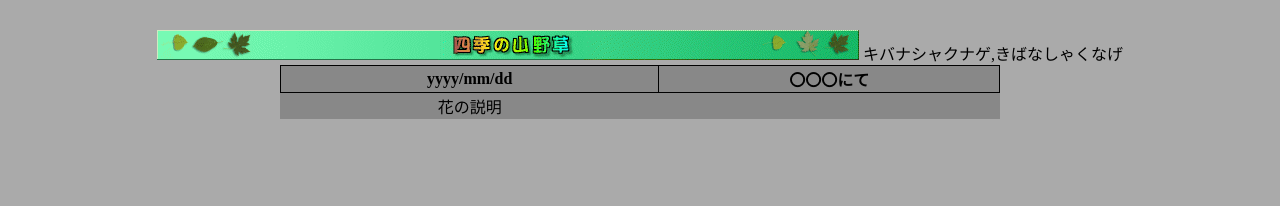
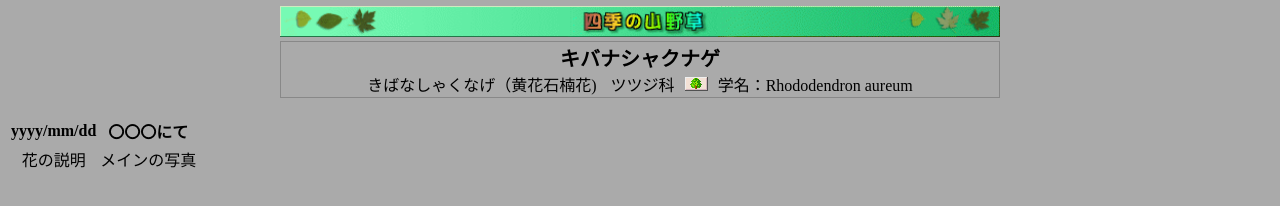
Before and after one commit to turitake/HP, a plain HTML site: page no_XXX.html in a window 1280 px wide. Drawn offline with Linux system fonts and the light colour scheme.

Commit message:
table1調整中

```diff
--- a/css/style.css
+++ b/css/style.css
@@ -1,25 +1,52 @@
 @charset "UTF-8";
 
-body  {
+body {
   background-color:#AAAAAA;
-  margin-top: 30px;
+  margin-top: 6px;
 }
 
 div {
   text-align: center;
 }
 
+.topimg {
+  width: 720px;
+}
+/*
 table {
   width: 720px;
   border-collapse: collapse;
   background-color: #888888;
-  border-color: #888888;
+  border-color: #888;
   margin-left: auto;
   margin-right: auto;
 }
 
-table th {
+th,tr,td {
   border: solid 1px black;
   width: 720px;
   padding: 1px;
 }
+*/
+.table1{
+  width: 720px;
+  border-collapse: collapse;
+  border-color: #888;
+  margin-left: auto;
+  margin-right: auto;
+}
+
+.table1 td {
+  border: solid 1px #888888;
+  width: 720px;
+  padding: 1px;
+}
+
+.sp1 {
+  font-size: 20px;
+  font-weight: bold;
+}
+
+.sp2 {
+  margin-right: 10px;
+  }
--- a/no_XXX.html
+++ b/no_XXX.html
@@ -9,23 +9,26 @@
   <body>
     <div>
       <!--      トップ*        -->
-      <a href="http://www.ootk.net/shiki/" title='四季の山野草ＴＯＰ'><img src=./images/title_main.gif></a>
+      <!--<center>-->
+      <a href="http://www.ootk.net/shiki/" title='四季の山野草ＴＯＰ'><img src=./images/title_main.gif class="topimg"></a>
 
       <!--    花の名前、学名、別名    -->
-            <table class="table1">
+      <table class="table1">
         <tr>
-          キバナシャクナゲ,きばなしゃくなげ
+          <td><span class="sp1"><b>キバナシャクナゲ</b></span><br><span class="sp2">きばなしゃくなげ（黄花石楠花)</span> <span class="sp2">ツツジ科</span><span class="sp2"><img src=./images/ki2.gif alt="分類：木・落葉"></span>学名：Rhododendron aureum</td>
         </tr>
+
       </table>
-
+<br>
       <!--      写真掲載部       -->
-      <table>
+      <table calss="table2">
         <tr>
           <th>yyyy/mm/dd</th>
           <th>〇〇〇にて</th>
         </tr>
         <tr>
           <td>花の説明</td>
+          <td>メインの写真</td>
         </tr>
       </table>
     </div>
```
Also changed, not shown: images/ki2.gif (added), images/kibanashakunage.jpg (added), images/kibanashakunage2.jpg (added), images/kibanashakunageL.jpg (added), images/kibanashakunageL2.jpg (added), images/kibanashakunageQ2.jpg (added), images/kibanashakunageR2.jpg (added).
